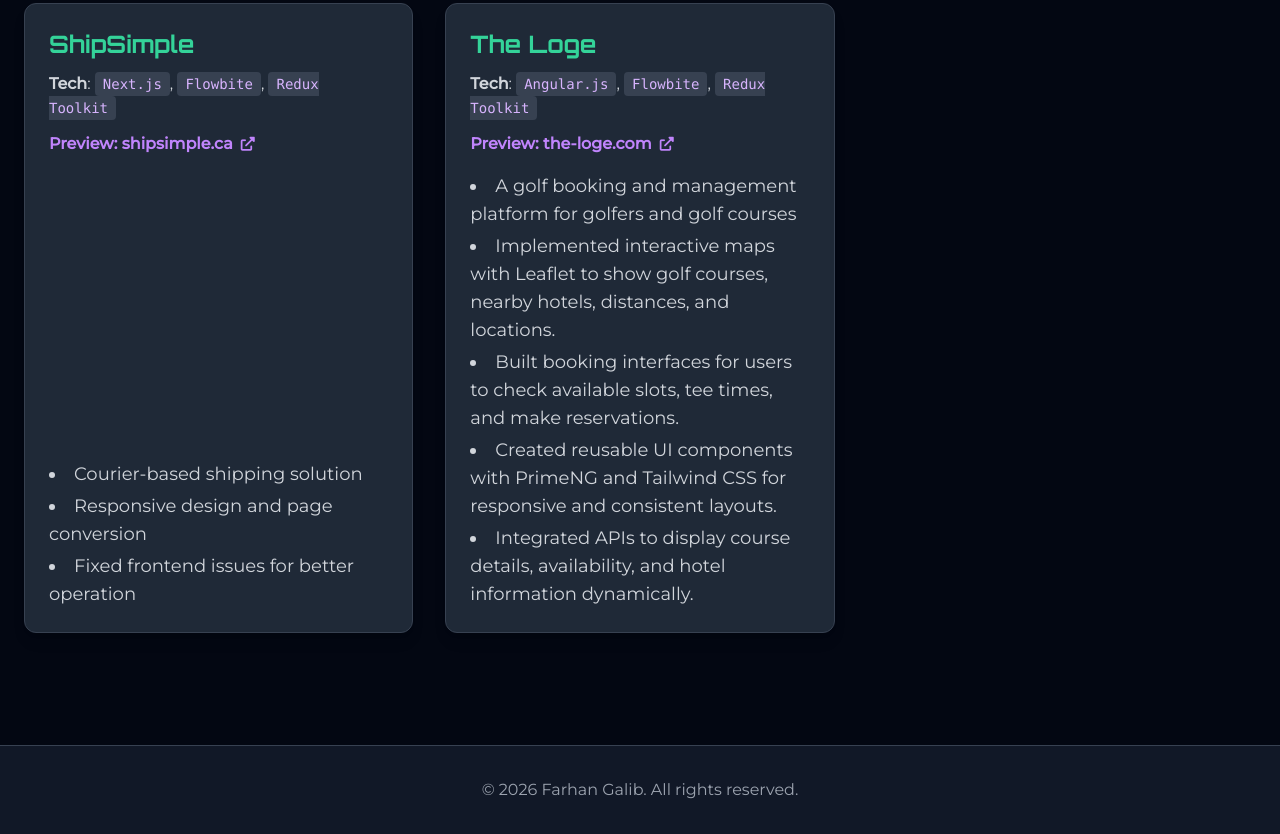
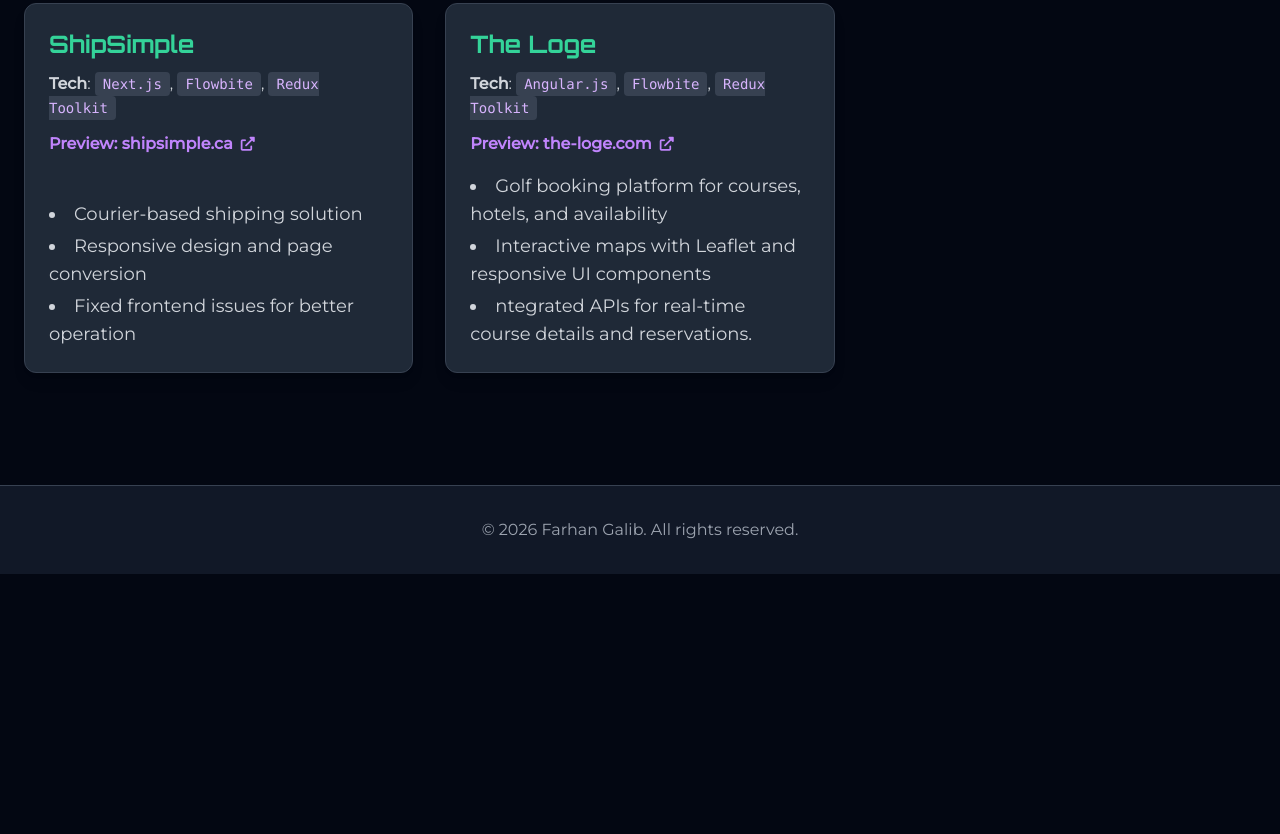
Before and after one commit to FarhanGalib/portfolio, a website: page index.html in a window 1280 px wide. Shown: the part 4505-5339 px from the top of the page. After the commit the page ends 5079 px from the top, so only its background shows below. Drawn offline with nearby package versions, Linux system fonts and the light colour scheme.

Commit message:
Simplify project description in index.html

```diff
--- a/index.html
+++ b/index.html
@@ -293,11 +293,9 @@
                         Preview: the-loge.com <i class="fas fa-external-link-alt ml-2 text-sm"></i>
                     </a>
                     <ul class="list-disc list-inside mt-auto text-lg text-gray-300 space-y-1">
-                        <li>A golf booking and management platform for golfers and golf courses</li>
-                        <li>Implemented interactive maps with Leaflet to show golf courses, nearby hotels, distances, and locations.</li>
-                        <li>Built booking interfaces for users to check available slots, tee times, and make reservations.</li>
-                        <li>Created reusable UI components with PrimeNG and Tailwind CSS for responsive and consistent layouts.</li>
-                        <li>Integrated APIs to display course details, availability, and hotel information dynamically.</li>
+                        <li>Golf booking platform for courses, hotels, and availability</li>
+                        <li>Interactive maps with Leaflet and responsive UI components</li>
+                        <li>ntegrated APIs for real-time course details and reservations.</li>
                     </ul>
                 </div>
             </div>
```
